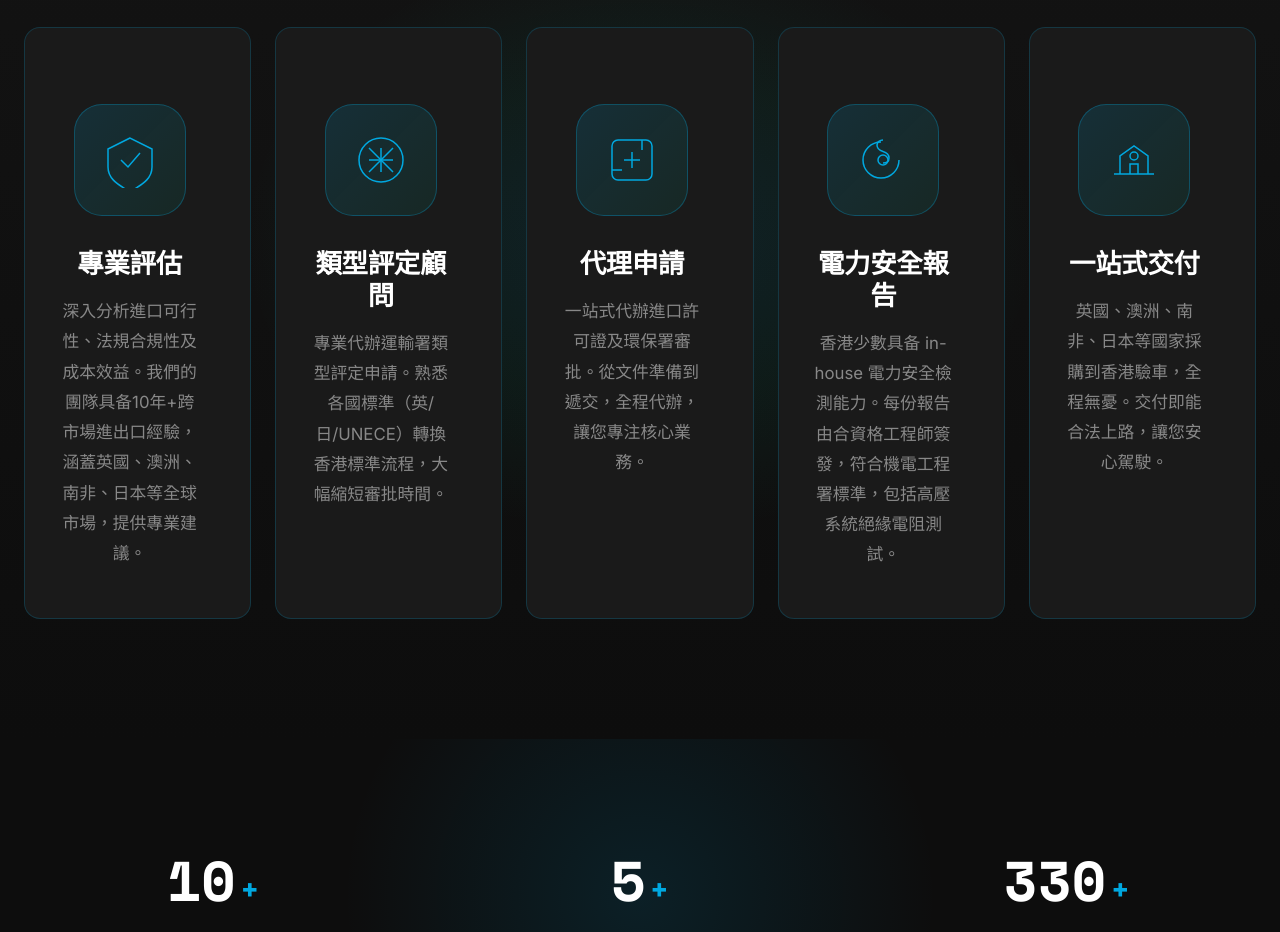
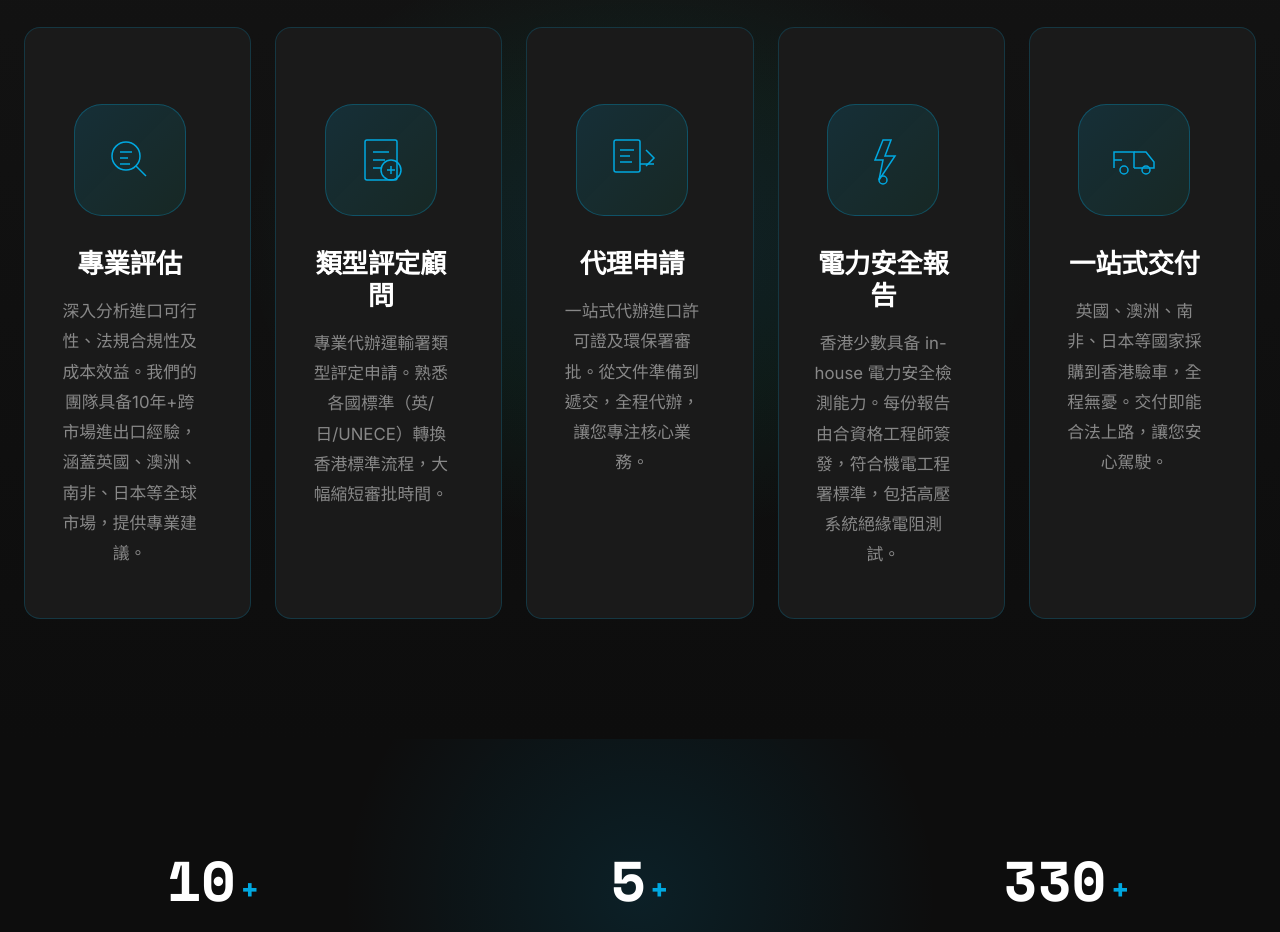
Before and after one commit to cornreform/usl-ev-landing-v2, a website: page index.html in a window 1280 px wide. Shown: the part 2480-3412 px from the top of the page. Drawn offline with nearby package versions, Linux system fonts and the light colour scheme; no server answers.

Commit message:
redesign: 服務圖示改為語義對應 (評估→放大鏡, 顧問→印章, 代理→箭頭, 電力→閃電, 交付→貨車)

```diff
--- a/index.html
+++ b/index.html
@@ -163,8 +163,10 @@
                 <div class="service-card animate-on-scroll">
                     <div class="service-icon">
                         <svg width="56" height="56" viewBox="0 0 56 56" fill="none" stroke="currentColor" stroke-width="1.5">
-                            <path d="M28 6L6 17v18c0 12 9.5 17 22 25 12.5-8 22-13 22-25V17L28 6z"/>
-                            <path d="M19 28l7 7 12-14"/>
+                            <!-- 專業評估: 放大鏡 + 圖表 (分析/評估) -->
+                            <circle cx="24" cy="24" r="14"/>
+                            <path d="M34 34l10 10"/>
+                            <path d="M18 20h12M18 26h8M18 32h10"/>
                         </svg>
                     </div>
                     <h3 class="service-title">專業評估</h3>
@@ -173,9 +175,11 @@
                 <div class="service-card animate-on-scroll">
                     <div class="service-icon">
                         <svg width="56" height="56" viewBox="0 0 56 56" fill="none" stroke="currentColor" stroke-width="1.5">
-                            <circle cx="28" cy="28" r="22"/>
-                            <path d="M16 28h24M28 16v24"/>
-                            <path d="M16 16l24 24M40 16L16 40"/>
+                            <!-- 類型評定: 文件 + 印章 (認證/批准) -->
+                            <rect x="12" y="8" width="32" height="40" rx="2"/>
+                            <path d="M20 20h16M20 28h12M20 36h8"/>
+                            <circle cx="38" cy="38" r="10"/>
+                            <path d="M34 38h8M38 34v8"/>
                         </svg>
                     </div>
                     <h3 class="service-title">類型評定顧問</h3>
@@ -184,9 +188,11 @@
                 <div class="service-card animate-on-scroll">
                     <div class="service-icon">
                         <svg width="56" height="56" viewBox="0 0 56 56" fill="none" stroke="currentColor" stroke-width="1.5">
-                            <rect x="8" y="8" width="40" height="40" rx="6"/>
-                            <path d="M20 28h16M28 20v16"/>
-                            <path d="M8 38h10M38 8v10"/>
+                            <!-- 代理申請: 文件 + 流程箭頭 (代理/遞交) -->
+                            <rect x="10" y="8" width="26" height="32" rx="2"/>
+                            <path d="M16 18h14M16 24h10M16 30h12"/>
+                            <path d="M42 18l8 8-8 8"/>
+                            <path d="M36 32h14"/>
                         </svg>
                     </div>
                     <h3 class="service-title">代理申請</h3>
@@ -195,9 +201,9 @@
                 <div class="service-card animate-on-scroll">
                     <div class="service-icon">
                         <svg width="56" height="56" viewBox="0 0 56 56" fill="none" stroke="currentColor" stroke-width="1.5">
-                            <path d="M44 28c0 9.9-8.1 18-18 18S8 37.9 8 28s8.1-18 18-18"/>
-                            <path d="M28 8c-3 0-6 2-6 5s2.5 5.5 6 6.5 6 2.5 6 6.5-3 5-6 5"/>
-                            <circle cx="28" cy="28" r="5"/>
+                            <!-- 電力安全: 閃電 + 電圈 (電力/安全) -->
+                            <path d="M28 8l-8 20h8l-4 20 16-24h-10l6-16z"/>
+                            <circle cx="28" cy="48" r="4"/>
                         </svg>
                     </div>
                     <h3 class="service-title">電力安全報告</h3>
@@ -206,9 +212,12 @@
                 <div class="service-card animate-on-scroll">
                     <div class="service-icon">
                         <svg width="56" height="56" viewBox="0 0 56 56" fill="none" stroke="currentColor" stroke-width="1.5">
-                            <path d="M8 42h40M14 42V24l14-10 14 10v18"/>
-                            <path d="M24 42v-10h8v10"/>
-                            <circle cx="28" cy="24" r="4"/>
+                            <!-- 一站式交付: 貨車 + 路線 (交付/運輸) -->
+                            <path d="M8 36V20h20v16"/>
+                            <path d="M28 20h12l8 10v6H28"/>
+                            <circle cx="18" cy="38" r="4"/>
+                            <circle cx="40" cy="38" r="4"/>
+                            <path d="M8 28h8"/>
                         </svg>
                     </div>
                     <h3 class="service-title">一站式交付</h3>
```
